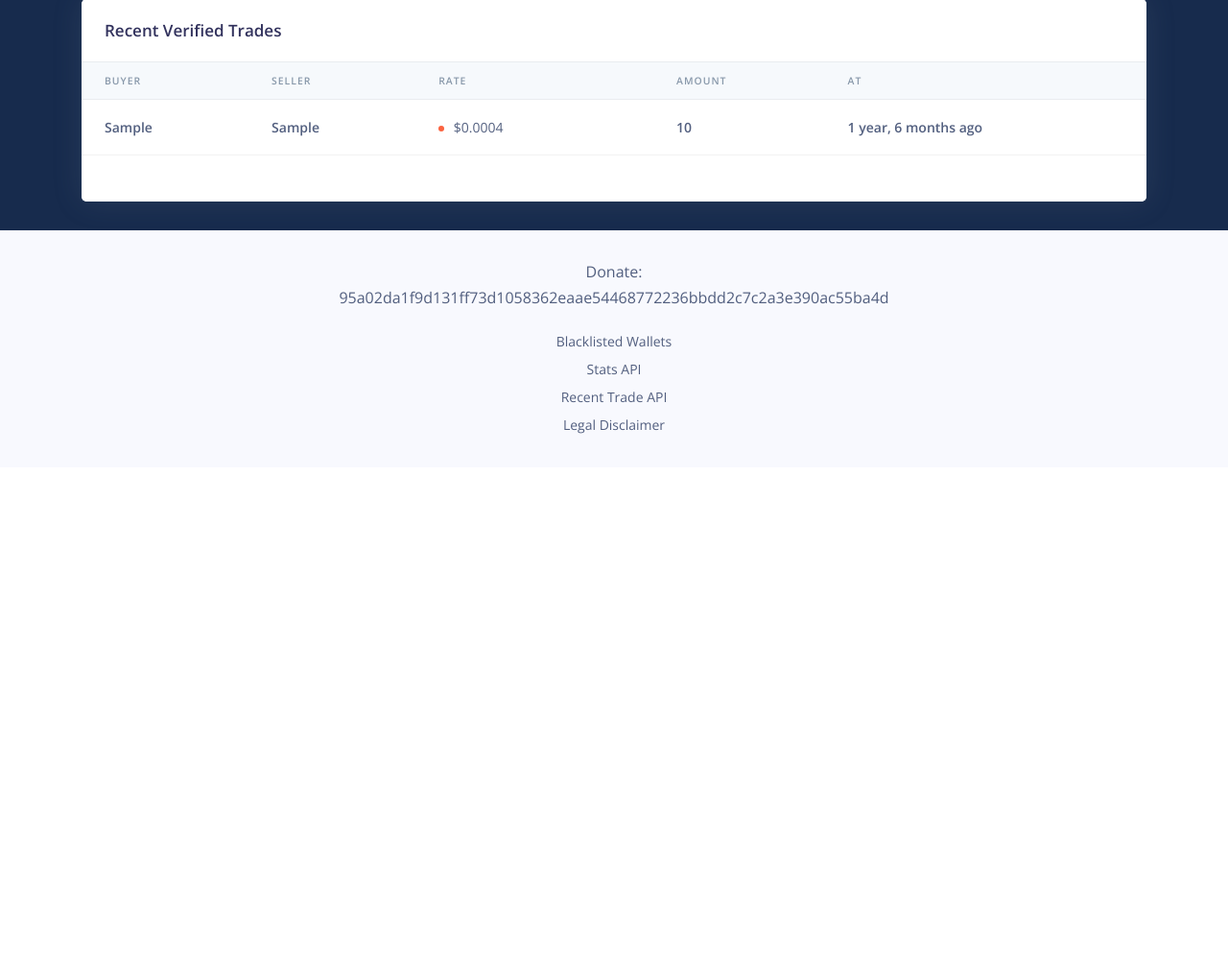
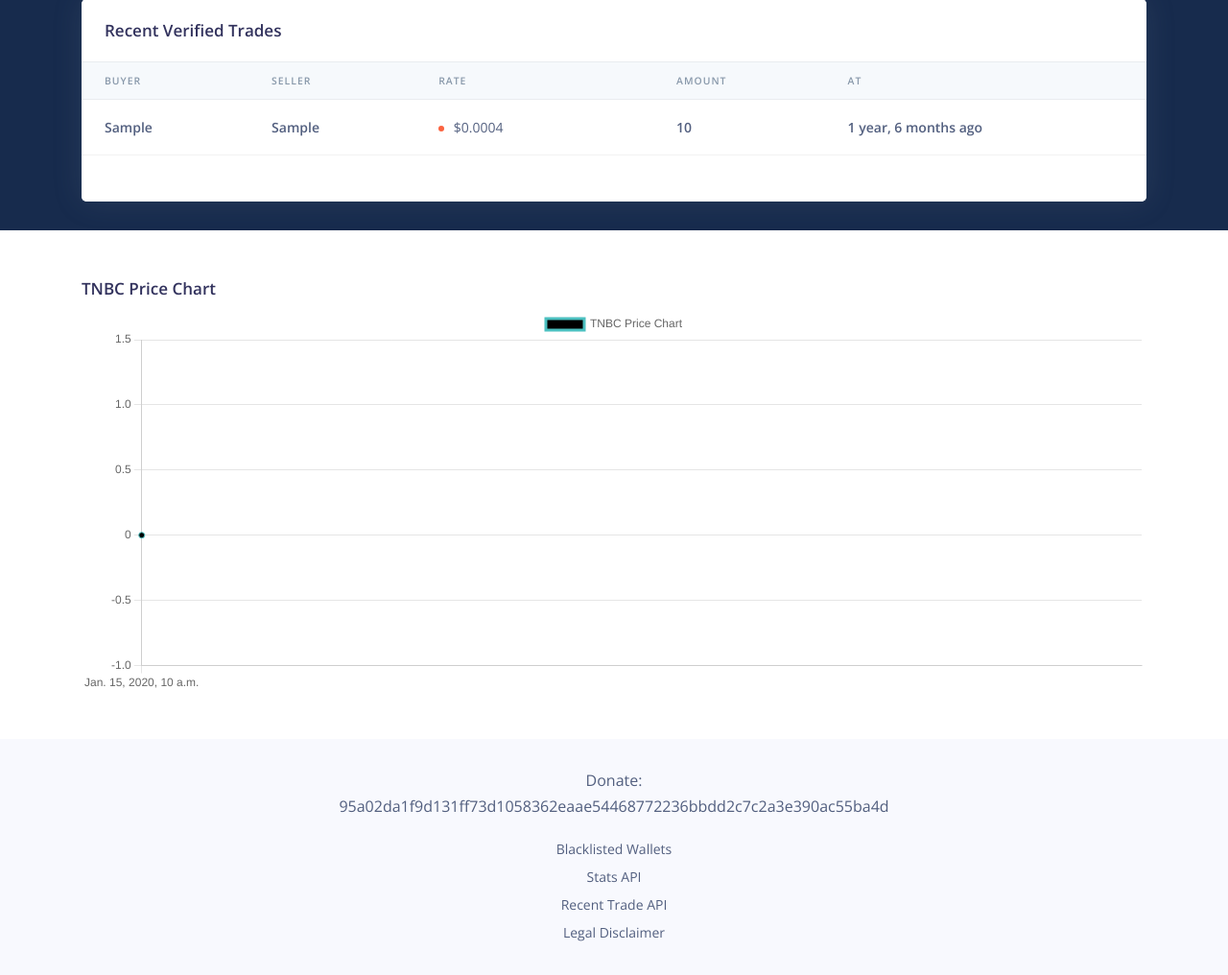
Before and after one commit to tnbCrow/crow-mvp, a Django app: page / in a window 1280 px wide. Shown: the part 541-1557 px from the top of the page at 96% size. Before the commit the page ends 993 px from the top, so only its background shows below. Run offline with Django 3.2, Linux system fonts and the light colour scheme; tables that the repository leaves empty hold one stand-in row (values such as "Sample post"); some libraries are stand-ins or nearby versions.

Commit message:
added tnbc price chart

```diff
--- a/trades/templates/home.html
+++ b/trades/templates/home.html
@@ -1,19 +1,15 @@
 {% load static %}
 {% load humanize %}
 {% load app_filters %}
-
 <link rel="icon" href="{% static 'favicon.ico' %}"/>
 <link href="https://fonts.googleapis.com/css?family=Open+Sans:300,400,600,700" rel="stylesheet">
 <link href="https://cdnjs.cloudflare.com/ajax/libs/font-awesome/5.3.1/css/all.min.css" rel="stylesheet">
 <link href="{% static 'trades/css/argon.css' %}" rel="stylesheet">
-
 <meta content='maximum-scale=1.0, initial-scale=1.0, width=device-width' name='viewport'>
 <title>tnbCrow</title>
 <meta name="description" content="We provide escrow services to buyer and seller for secure transaction of TNBC." />
-
 <meta property="twitter:image" content="{% static 'og.png' %}">
 <meta property="og:image" content="{% static 'og.png' %}">
-
 <body class="bg-default">
   <!-- Navbar info -->
   <nav class="navbar navbar-expand-lg bg-white navbar-light position-sticky fixed-top shadow">
@@ -126,7 +122,6 @@
     <div class="container mt-7">
       <!-- Table -->
       <div class="row">
-
         <div class="col">
           <div class="card shadow">
             <div class="card-header border-0">
@@ -199,6 +194,12 @@
       </div>
     </div>
   </div>
+  <div class="container-fluid bg-white py-5">
+    <div class="container">
+      <h3>TNBC Price Chart</h3>
+      <canvas id="myChart" height='400' style="width:100%;"></canvas>
+    </div>
+  </div>
   <footer class="footer">
     <div class="row align-items-center justify-content-xl-between">
       <div class="col-xl-6 m-auto text-center">
@@ -221,3 +222,27 @@
     </div>
   </footer>
 </body>
+<script src="https://cdnjs.cloudflare.com/ajax/libs/Chart.js/3.5.0/chart.min.js" integrity="sha512-asxKqQghC1oBShyhiBwA+YgotaSYKxGP1rcSYTDrB0U6DxwlJjU59B67U8+5/++uFjcuVM8Hh5cokLjZlhm3Vg==" crossorigin="anonymous" referrerpolicy="no-referrer"></script>
+<script>
+  var price = []
+  var time = []
+  {% for trade in object_list.all_trades %}
+  price.push({{ trade.rate|div:10000 }});
+  var created_at = `{{ trade.created_at }}`
+  time.push(created_at);
+  {% endfor %}
+  var ctx = document.getElementById('myChart').getContext('2d');
+  var myChart = new Chart(ctx, {
+      type: 'line',
+      data: {
+          labels: time,
+          datasets: [{
+              data: price,
+              label: 'TNBC Price Chart',
+              borderColor: 'rgb(75, 192, 192)',
+              backgroundColor: 'rgba(0, 0, 0)',
+              tension: 0.1
+          }]
+      },
+  });
+</script>
--- a/trades/views.py
+++ b/trades/views.py
@@ -13,10 +13,12 @@ class Home(generic.ListView):
     def get_queryset(self):
         trades = CompletedTrade.objects.all().order_by('-created_at')[:8]
         stats = Statistic.objects.first()
+        all_trades = CompletedTrade.objects.all().order_by('created_at')
 
         query_set = {
             'trades' : trades,
             'stats' : stats,
+            'all_trades': all_trades,
         }
         return query_set
 
```
Lines whose indentation alone changed are shown as unchanged.
